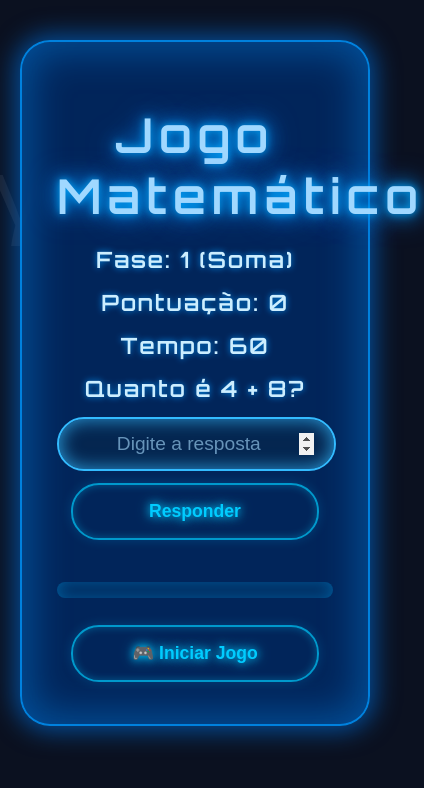
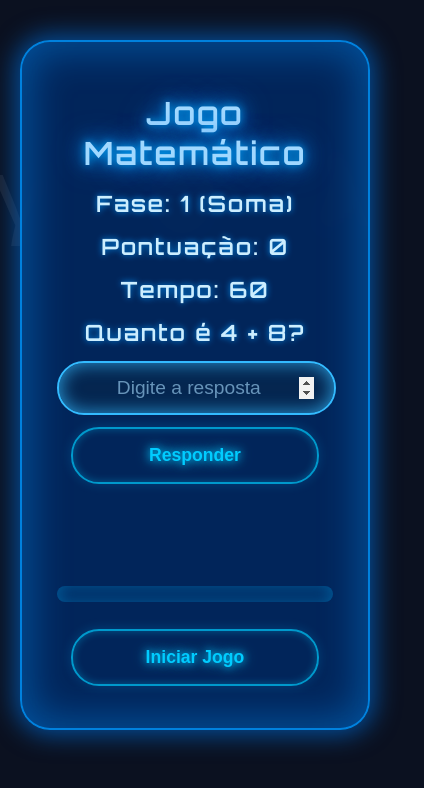
Before and after one commit to paulooveloso/jogomatematico2, a plain HTML site: page index.html in a window 390 px wide. Both pictures are taken after a click on the button "Responder". Shown: the whole page, 424 px wide, since content can reach past the window. Drawn offline with Linux system fonts and the light colour scheme.

Commit message:
Update index.html

```diff
--- a/index.html
+++ b/index.html
@@ -2,7 +2,7 @@
 <html lang="pt-BR">
 <head>
   <meta charset="UTF-8" />
-  <meta name="viewport" content="width=device-width, initial-scale=1.0"/>
+  <meta name="viewport" content="width=device-width, initial-scale=1" />
   <title>Jogo Matemático</title>
   <style>
     @import url('https://fonts.googleapis.com/css2?family=Orbitron:wght@600&display=swap');
@@ -18,6 +18,7 @@
       min-height: 100vh;
     }
 
+    /* Fundo geral com elementos matemáticos (símbolos flutuantes) */
     body::before {
       content: "∑ √ ∞ ∫ π ∆ α β γ θ λ ∂ ± × ÷ ∞ ∑ ∆ π";
       position: fixed;
@@ -37,32 +38,52 @@
     @keyframes floatSymbols {
       0% { transform: translateX(-50%) translateY(0); }
       50% { transform: translateX(-50%) translateY(-50px);}
-      100% { transform: translateX(-50%) translateY(0); }
+      100% { transform: translateX(-50%) translateY(0);}
     }
 
+    /* Painel do jogo destacado com fundo colorido e vidro líquido */
     .container {
       max-width: 500px;
       margin: auto;
       padding: 30px 35px;
-      background: rgba(0, 42, 102, 0.85);
+      background: rgba(0, 42, 102, 0.85); /* azul escuro translúcido */
       border-radius: 30px;
-      box-shadow: 0 0 25px 5px rgba(0, 102, 204, 0.7), inset 0 0 40px 7px rgba(0, 150, 255, 0.4);
+      box-shadow:
+        0 0 25px 5px rgba(0, 102, 204, 0.7),
+        inset 0 0 40px 7px rgba(0, 150, 255, 0.4);
       backdrop-filter: blur(10px);
+      -webkit-backdrop-filter: blur(10px);
       border: 2px solid rgba(0, 153, 255, 0.8);
-      text-align: center;
+      position: relative;
       z-index: 1;
       color: #cceeff;
+      text-align: center;
     }
 
+    /* Título com neon azul */
     h1 {
       font-size: 3rem;
       margin-bottom: 1.2rem;
       font-weight: 700;
       color: #a0d8ff;
-      text-shadow: 0 0 8px #00aaff, 0 0 20px #0099ff, 0 0 30px #0066cc;
+      text-shadow:
+        0 0 8px #00aaff,
+        0 0 20px #0099ff,
+        0 0 30px #0066cc;
       letter-spacing: 0.12em;
     }
 
+    /* Ajuste para telas pequenas */
+    @media (max-width: 520px) {
+      h1 {
+        font-size: 2rem;
+        letter-spacing: 0.05em;
+        word-break: break-word;
+        margin-bottom: 1rem;
+      }
+    }
+
+    /* Texto principais */
     #fase, #pontuacao, #cronometro, #pergunta, #feedback {
       font-weight: 600;
       font-size: 1.4rem;
@@ -71,6 +92,7 @@
       text-shadow: 0 0 6px rgba(0, 153, 255, 0.9);
     }
 
+    /* Input estilizado */
     input[type="number"] {
       width: 65%;
       padding: 14px 20px;
@@ -81,6 +103,7 @@
       color: #cceeff;
       text-align: center;
       box-shadow: inset 0 0 12px #005999aa;
+      transition: border-color 0.3s ease, box-shadow 0.3s ease;
     }
 
     input[type="number"]::placeholder {
@@ -93,6 +116,7 @@
       box-shadow: inset 0 0 18px #33bbffcc;
     }
 
+    /* Botões estilo game */
     button {
       margin: 20px 12px 8px;
       padding: 16px 34px;
@@ -103,16 +127,27 @@
       border: 2px solid #0099cc;
       border-radius: 28px;
       cursor: pointer;
-      text-shadow: 0 0 8px #00ccff, 0 0 15px #0088bb;
-      box-shadow: 0 0 12px #00bbff33, inset 0 0 8px #00ccff55;
+      text-shadow:
+        0 0 8px #00ccff,
+        0 0 15px #0088bb;
+      box-shadow:
+        0 0 12px #00bbff33,
+        inset 0 0 8px #00ccff55;
+      transition: background-color 0.25s ease, box-shadow 0.3s ease, color 0.25s ease;
+      user-select: none;
+      position: relative;
+      z-index: 2;
     }
 
     button:hover {
       background-color: rgba(0, 153, 255, 0.2);
-      box-shadow: 0 0 25px #00ccff, inset 0 0 18px #00ccff;
+      box-shadow:
+        0 0 25px #00ccff,
+        inset 0 0 18px #00ccff;
       color: #aeefff;
     }
 
+    /* Barra de progresso com glow */
     .barra-progresso-container {
       width: 100%;
       height: 16px;
@@ -121,6 +156,7 @@
       margin: 30px 0 15px;
       box-shadow: inset 0 0 15px #005e9c;
       overflow: hidden;
+      backdrop-filter: blur(3px);
     }
 
     .barra-progresso {
@@ -128,10 +164,44 @@
       width: 0%;
       background: linear-gradient(90deg, #00e6ff, #0077cc);
       border-radius: 32px;
-      box-shadow: 0 0 22px #00cfffcc, 0 0 40px #0077cccc;
+      box-shadow:
+        0 0 22px #00cfffcc,
+        0 0 40px #0077cccc;
       transition: width 0.45s ease-in-out;
     }
 
+    /* Feedback com animação neon */
+    #feedback {
+      min-height: 2em;
+      font-weight: 700;
+      font-size: 1.4rem;
+      color: #00eaff;
+      text-shadow:
+        0 0 10px #00eaff,
+        0 0 20px #0077cc;
+      animation: pulse 1.8s ease-in-out infinite;
+      user-select: none;
+    }
+
+    #feedback.wrong {
+      color: #ff4444;
+      text-shadow:
+        0 0 10px #ff4444,
+        0 0 30px #bb2222;
+      animation: pulseRed 1.8s ease-in-out infinite;
+    }
+
+    @keyframes pulse {
+      0%, 100% { text-shadow: 0 0 10px #00eaff, 0 0 20px #0077cc; }
+      50% { text-shadow: 0 0 22px #33ffff, 0 0 40px #0099cc; }
+    }
+
+    @keyframes pulseRed {
+      0%, 100% { text-shadow: 0 0 10px #ff4444, 0 0 30px #bb2222; }
+      50% { text-shadow: 0 0 22px #ff6666, 0 0 50px #cc2222; }
+    }
+
+    /* Responsivo */
     @media (max-width: 520px) {
       input[type="number"] {
         width: 85%;
@@ -153,23 +223,30 @@
       <p id="pontuacao">Pontuação: 0</p>
       <p id="cronometro">Tempo: 60</p>
       <p id="pergunta">Quanto é 1 + 1?</p>
-      <input type="number" id="resposta" placeholder="Digite a resposta" />
+      <input type="number" id="resposta" placeholder="Digite a resposta" autocomplete="off" />
       <button onclick="verificarResposta()">Responder</button>
       <p id="feedback"></p>
+
       <div class="barra-progresso-container">
         <div class="barra-progresso" id="progresso"></div>
       </div>
     </div>
-    <button onclick="iniciarJogo()" id="botao-inicio">🎮 Iniciar Jogo</button>
+    <button onclick="iniciarJogo()" id="botao-inicio">Iniciar Jogo</button>
   </div>
 
   <script>
+    // Sons do Jogo (comente ou substitua os arquivos se não usar)
+    // const somAcerto = new Audio('acerto.mp3');
+    // const somErro = new Audio('erro.mp3');
+
+    // Estado do jogo
     let fase = 1;
     let pontuacao = 0;
-    let tempo = 60;
+    let tempo = 60; // cronômetro inicial 60s
     let intervaloCronometro;
     let numero1, numero2, respostaCorreta;
 
+    // Elementos do DOM
     const inputResposta = document.getElementById("resposta");
     const elementoPergunta = document.getElementById("pergunta");
     const elementoFeedback = document.getElementById("feedback");
@@ -177,7 +254,10 @@
     const elementoPontuacao = document.getElementById("pontuacao");
     const elementoCronometro = document.getElementById("cronometro");
     const elementoProgresso = document.getElementById("progresso");
+    const elementoGameContainer = document.getElementById("game");
+    const botaoInicio = document.getElementById("botao-inicio");
 
+    // Escuta enter no input para responder rápido
     inputResposta.addEventListener("keydown", function(event) {
       if (event.key === "Enter") {
         verificarResposta();
@@ -188,9 +268,13 @@
       pontuacao = 0;
       fase = 1;
       tempo = 60;
+      elementoGameContainer.style.display = "block";
+      botaoInicio.style.display = "none";
       atualizarInterface();
       gerarPergunta();
       iniciarCronometro();
+      inputResposta.focus();
+      elementoFeedback.textContent = "";
     }
 
     function iniciarCronometro() {
@@ -200,43 +284,45 @@
         elementoCronometro.textContent = `Tempo: ${tempo}`;
         if (tempo <= 0) {
           clearInterval(intervaloCronometro);
-          alert("⏰ Tempo esgotado! Sua pontuação final foi: " + pontuacao);
+          encerrarJogo();
         }
       }, 1000);
     }
 
     function gerarPergunta() {
+      let operador = "";
+
       switch (fase) {
-        case 1:
+        case 1: // Soma
           numero1 = Math.floor(Math.random() * 10 + 1);
           numero2 = Math.floor(Math.random() * 10 + 1);
+          operador = "+";
           respostaCorreta = numero1 + numero2;
-          elementoPergunta.textContent = `Quanto é ${numero1} + ${numero2}?`;
           break;
-        case 2:
+        case 2: // Subtração
           numero1 = Math.floor(Math.random() * 20 + 1);
           numero2 = Math.floor(Math.random() * Math.min(numero1, 15) + 1);
+          operador = "-";
           respostaCorreta = numero1 - numero2;
-          elementoPergunta.textContent = `Quanto é ${numero1} - ${numero2}?`;
           break;
-        case 3:
+        case 3: // Multiplicação
           numero1 = Math.floor(Math.random() * 10 + 1);
           numero2 = Math.floor(Math.random() * 10 + 1);
+          operador = "x";
           respostaCorreta = numero1 * numero2;
-          elementoPergunta.textContent = `Quanto é ${numero1} × ${numero2}?`;
           break;
-        case 4:
+        case 4: // Divisão (inteiro)
           respostaCorreta = Math.floor(Math.random() * 10 + 1);
           numero2 = Math.floor(Math.random() * 9 + 1);
           numero1 = numero2 * respostaCorreta;
-          elementoPergunta.textContent = `Quanto é ${numero1} ÷ ${numero2}?`;
+          operador = "÷";
           break;
         default:
-          alert("Parabéns! Você completou todas as fases!");
-          clearInterval(intervaloCronometro);
+          encerrarJogo();
           return;
       }
 
+      elementoPergunta.textContent = `Quanto é ${numero1} ${operador} ${numero2}?`;
       inputResposta.value = "";
       inputResposta.focus();
       elementoFeedback.textContent = "";
@@ -244,13 +330,24 @@
 
     function verificarResposta() {
       const respostaUsuario = Number(inputResposta.value.trim());
-      const acertou = Math.abs(respostaUsuario - respostaCorreta) < 0.01;
+
+      let acertou;
+
+      if (fase === 1 || fase === 2 || fase === 3) {
+        acertou = respostaUsuario === respostaCorreta;
+      } else {
+        acertou = Math.abs(respostaUsuario - respostaCorreta) < 0.001;
+      }
 
       if (acertou) {
+        //somAcerto.play();
         pontuacao += 10;
         elementoFeedback.textContent = "✅ Correto!";
+        elementoFeedback.classList.remove("wrong");
       } else {
-        elementoFeedback.textContent = `❌ Errado! A resposta era ${respostaCorreta}`;
+        //somErro.play();
+        elementoFeedback.textContent = `❌ Errado! A resposta correta era ${respostaCorreta}`;
+        elementoFeedback.classList.add("wrong");
       }
 
       verificarAvancoFase();
@@ -276,8 +373,16 @@
       elementoFase.textContent = `Fase: ${fase} (${nomesFases[fase - 1]})`;
       elementoPontuacao.textContent = `Pontuação: ${pontuacao}`;
       elementoCronometro.textContent = `Tempo: ${tempo}`;
+
       let progresso = Math.min((pontuacao / 120) * 100, 100);
       elementoProgresso.style.width = progresso + "%";
+    }
+
+    function encerrarJogo() {
+      clearInterval(intervaloCronometro);
+      alert(`⏰ Tempo esgotado! Sua pontuação final foi: ${pontuacao}`);
+      elementoGameContainer.style.display = "none";
+      botaoInicio.style.display = "inline-block";
     }
   </script>
 </body>
```
